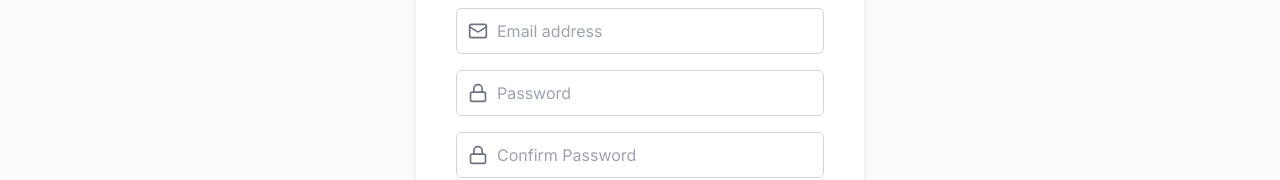
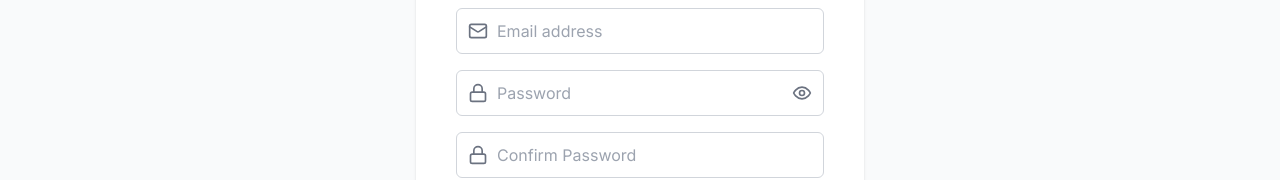
Before and after one commit to Desk888/grabit-ui, a Next.js app: page /signup in a window 1280 px wide. Shown: the part 480-660 px from the top of the page. Built offline with nearby package versions, Linux system fonts and the light colour scheme.

Commit message:
Added show password button.

```diff
--- a/src/components/auth/RegistrationForm.tsx
+++ b/src/components/auth/RegistrationForm.tsx
@@ -1,5 +1,5 @@
 import React, { useState } from 'react';
-import { Mail, Lock, User, Phone } from 'lucide-react';
+import { Mail, Lock, User, Phone, Eye, EyeOff } from 'lucide-react';
 import { InputField } from './InputField';
 
 interface RegistrationFormProps {
@@ -22,6 +22,7 @@ export const RegistrationForm: React.FC<RegistrationFormProps> = ({ onSubmit })
   });
 
   const [errors, setErrors] = useState<Record<string, string>>({});
+  const [showPassword, setShowPassword] = useState(false);
 
   const validateForm = () => {
     const newErrors: Record<string, string> = {};
@@ -54,6 +55,10 @@ export const RegistrationForm: React.FC<RegistrationFormProps> = ({ onSubmit })
     }
   };
 
+  const toggleShowPassword = () => {
+    setShowPassword(!showPassword);
+  };
+
   return (
     <form onSubmit={handleSubmit} className="space-y-4">
       <div>
@@ -84,15 +89,26 @@ export const RegistrationForm: React.FC<RegistrationFormProps> = ({ onSubmit })
         )}
       </div>
 
-      <div>
+      <div className="relative">
         <InputField
           icon={<Lock className="w-5 h-5 text-gray-500" />}
-          type="password"
+          type={showPassword ? "text" : "password"}
           placeholder="Password"
           value={formData.password}
           onChange={handleChange('password')}
           required
         />
+        <button
+          type="button"
+          onClick={toggleShowPassword}
+          className="absolute inset-y-0 right-0 flex items-center pr-3"
+        >
+          {showPassword ? (
+            <EyeOff className="w-5 h-5 text-gray-500" />
+          ) : (
+            <Eye className="w-5 h-5 text-gray-500" />
+          )}
+        </button>
         {errors.password && (
           <p className="mt-1 text-sm text-red-600">{errors.password}</p>
         )}
```
